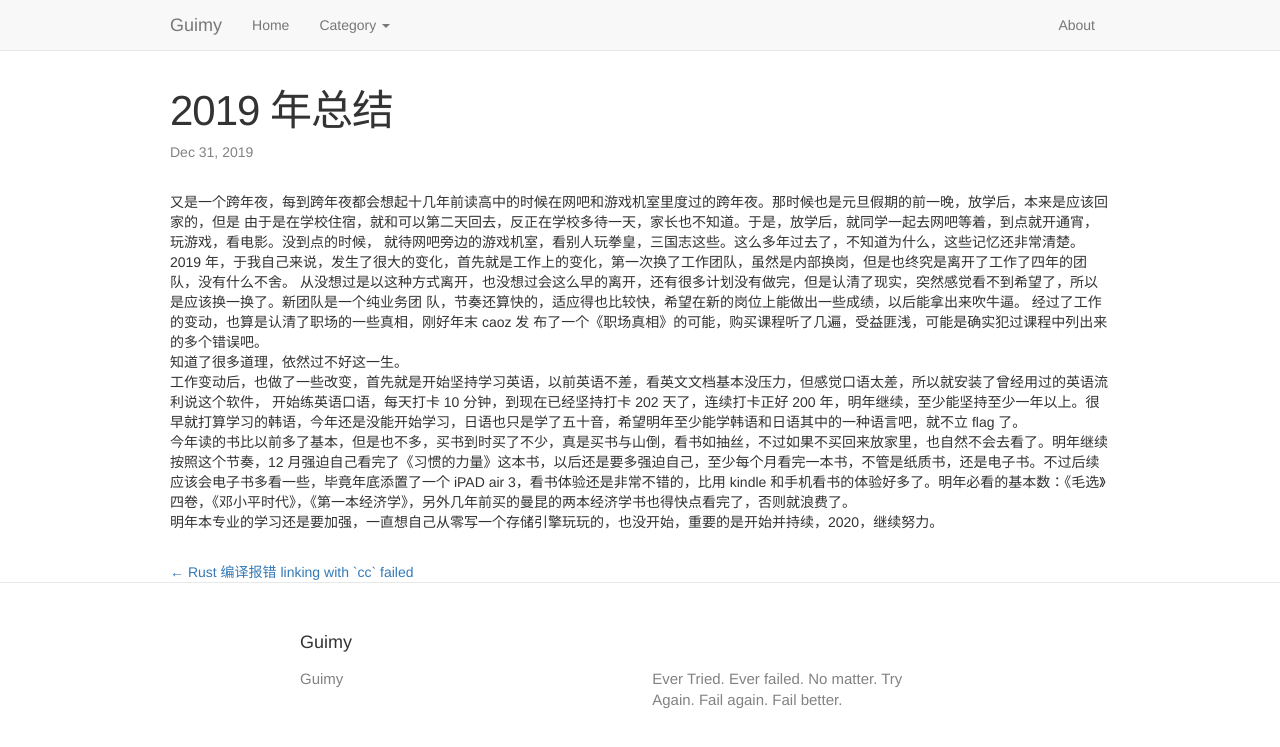
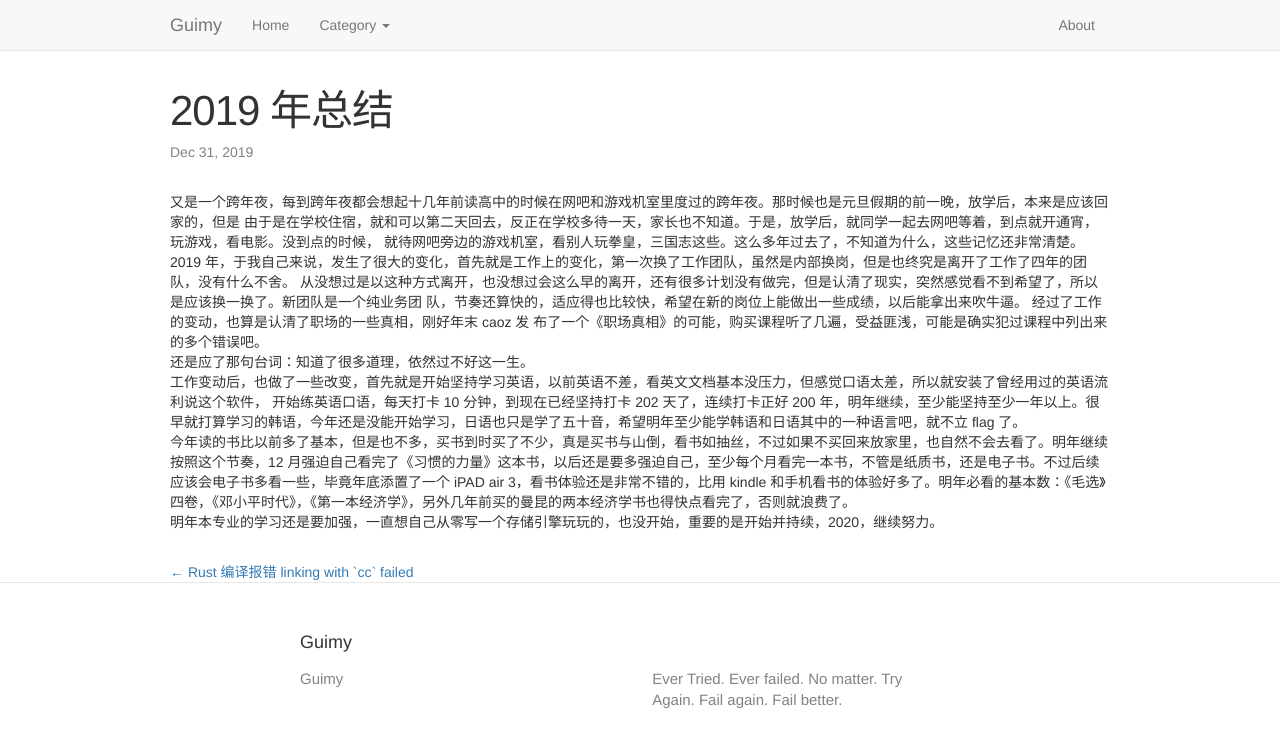
Before and after one commit to guimingyue/guimingyue.github.io, a Jekyll site: the page built from _posts/2019-12-31-summary-of-2019.md, in a window 1280 px wide. Shown: the top 747 px of the page. Built offline with Jekyll 4.4.1, drawn with Linux system fonts in a browser that asks for light colours; comment, search, counter and statistics services are not loaded.

Commit message:
Update 2019-12-31-summary-of-2019.md

```diff
--- a/_posts/2019-12-31-summary-of-2019.md
+++ b/_posts/2019-12-31-summary-of-2019.md
@@ -10,7 +10,7 @@ category: 其他
 从没想过是以这种方式离开，也没想过会这么早的离开，还有很多计划没有做完，但是认清了现实，突然感觉看不到希望了，所以是应该换一换了。新团队是一个纯业务团
 队，节奏还算快的，适应得也比较快，希望在新的岗位上能做出一些成绩，以后能拿出来吹牛逼。  经过了工作的变动，也算是认清了职场的一些真相，刚好年末 caoz 发
 布了一个《职场真相》的可能，购买课程听了几遍，受益匪浅，可能是确实犯过课程中列出来的多个错误吧。
-知道了很多道理，依然过不好这一生。
+还是应了那句台词：知道了很多道理，依然过不好这一生。
 工作变动后，也做了一些改变，首先就是开始坚持学习英语，以前英语不差，看英文文档基本没压力，但感觉口语太差，所以就安装了曾经用过的英语流利说这个软件，
 开始练英语口语，每天打卡 10 分钟，到现在已经坚持打卡 202 天了，连续打卡正好 200 年，明年继续，至少能坚持至少一年以上。很早就打算学习的韩语，今年还是没能开始学习，日语也只是学了五十音，希望明年至少能学韩语和日语其中的一种语言吧，就不立 flag 了。
 今年读的书比以前多了基本，但是也不多，买书到时买了不少，真是买书与山倒，看书如抽丝，不过如果不买回来放家里，也自然不会去看了。明年继续按照这个节奏，12 月强迫自己看完了《习惯的力量》这本书，以后还是要多强迫自己，至少每个月看完一本书，不管是纸质书，还是电子书。不过后续应该会电子书多看一些，毕竟年底添置了一个 iPAD air 3，看书体验还是非常不错的，比用 kindle 和手机看书的体验好多了。明年必看的基本数：《毛选》四卷，《邓小平时代》，《第一本经济学》，另外几年前买的曼昆的两本经济学书也得快点看完了，否则就浪费了。
```
